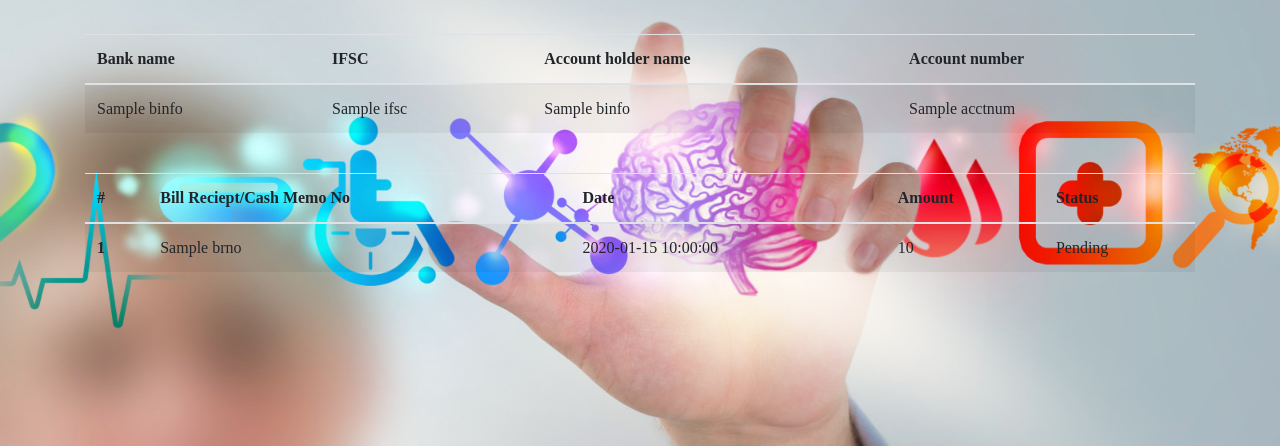
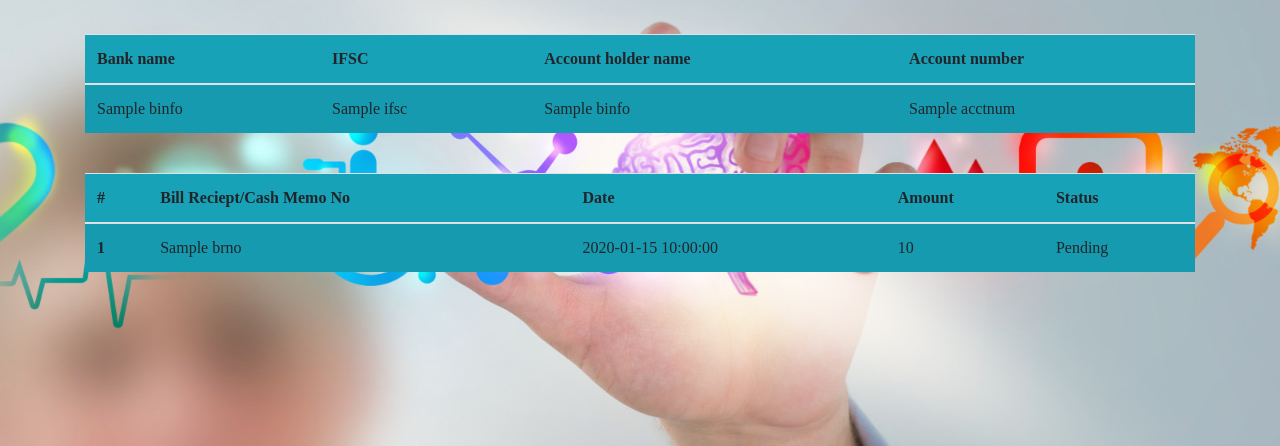
Before and after one commit to ujwal-narayan/MEDICAL-PORTAL, a Python web app: template app/templates/checkreimbstatus.html in a window 1280 px wide. Shown: the part 62-508 px from the top of the page. Run offline with Jinja, Linux system fonts and the light colour scheme; the template is opened without the code that fills it: most values are stand-ins (such as "Sample title", 1, 10 or a date in 2020); some libraries are stand-ins or nearby versions.

Commit message:
change background from transperant to bg-info

```diff
--- a/app/templates/admin_health.html
+++ b/app/templates/admin_health.html
@@ -12,7 +12,7 @@
 
     <div class="table-responsive-xl">
 
-    <table class="table table-striped">
+    <table class="table table-striped bg-info">
         <thead>
     <tr>
       <th scope="col">#</th>
--- a/app/templates/admin_index.html
+++ b/app/templates/admin_index.html
@@ -36,7 +36,7 @@
    <!--  <br> -->
     <div class="table-responsive-xl">
 
-    <table class="table table-striped">
+    <table class="table table-striped bg-info">
         <thead>
     <tr>
       <th scope="col">#</th>
--- a/app/templates/admin_search.html
+++ b/app/templates/admin_search.html
@@ -36,7 +36,7 @@
    <!--  <br> -->
     <div class="table-responsive-xl">
 
-    <table class="table table-striped">
+    <table class="table table-striped bg-info">
         <thead>
     <tr>
       <th scope="col">#</th>
--- a/app/templates/admin_search_health.html
+++ b/app/templates/admin_search_health.html
@@ -11,7 +11,7 @@
 <div class="container  justify-content-center">
     <div class="table-responsive-xl">
 
-    <table class="table table-striped">
+    <table class="table table-striped bg-info">
         <thead>
     <tr>
       <th scope="col">#</th>
--- a/app/templates/checkreimbstatus.html
+++ b/app/templates/checkreimbstatus.html
@@ -3,7 +3,7 @@
 
 <div class="container  justify-content-center">
 <div class="table-responsive-xl">
-  <table class="table table-striped">
+  <table class="table table-striped bg-info">
        <thead>
     <tr>
       <th scope="col">Bank name</th>
@@ -27,7 +27,7 @@
     <br>
     <div class="table-responsive-xl">
 
-    <table class="table table-striped">
+    <table class="table table-striped bg-info">
         <thead>
     <tr>
       <th scope="col">#</th>
--- a/app/templates/finddoctor.html
+++ b/app/templates/finddoctor.html
@@ -6,7 +6,7 @@
    {% for x in doctors %}
 <div class="row ">
 <div class="col-sm-8">
-<div class="card border-info bg-transparent">
+<div class="card border-info bg-info">
   <div class="card-body">
     <h5 class="card-title">{{ x.username }}</h5>
     <h5 class="card-subtitle mb-2 ">{{ x.hospital }}</h5>
```
